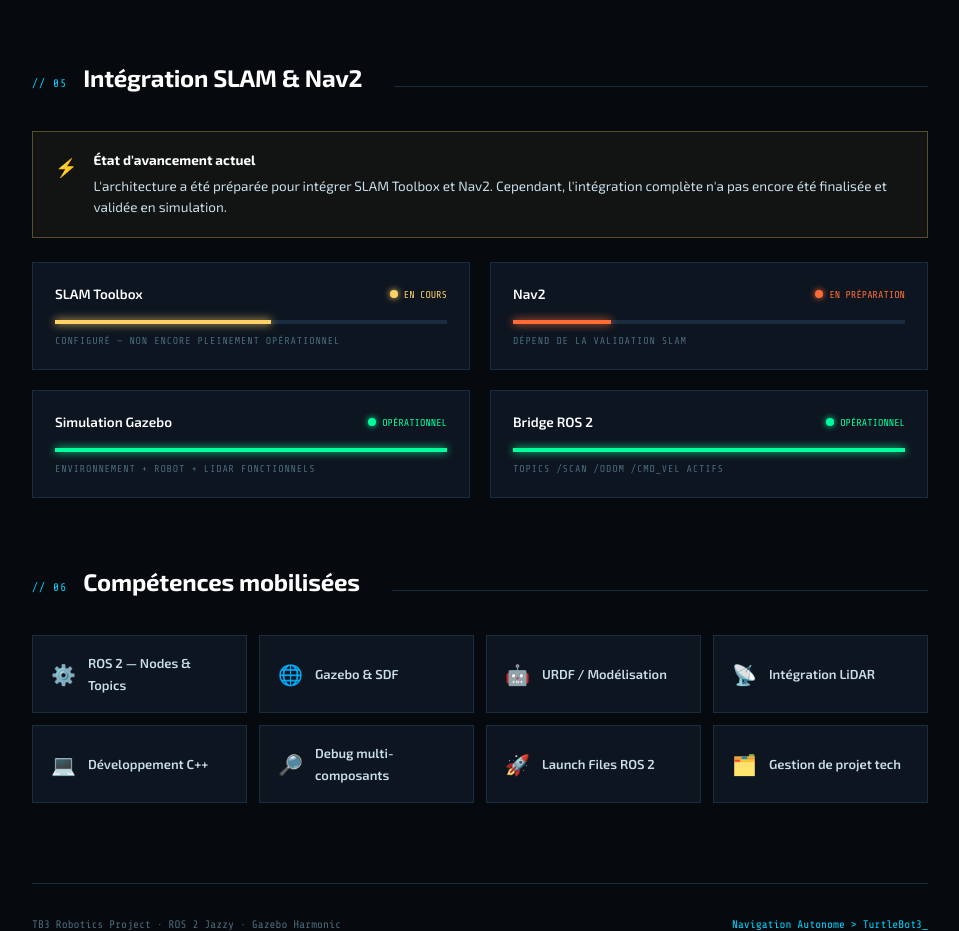
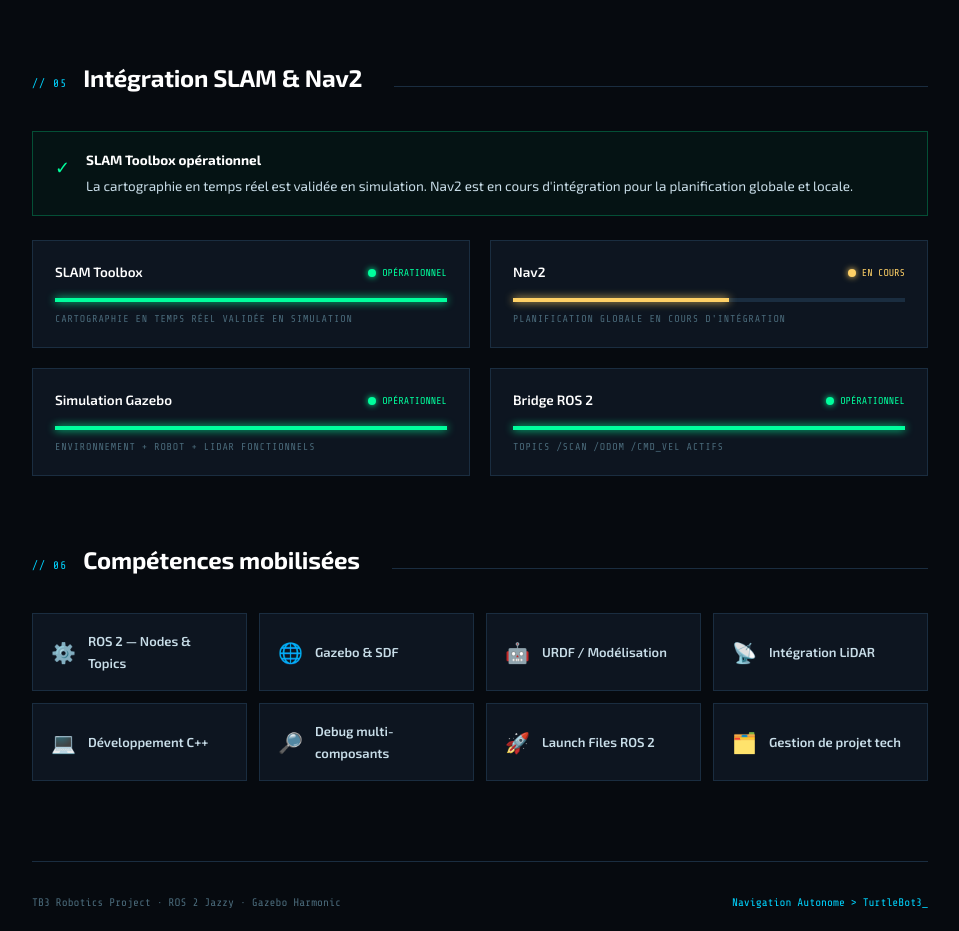
Before and after one commit to badreddinemarz/TB3-robotics-project-, a plain HTML site: page index.html in a window 1280 px wide. Shown: the part 2560-3491 px from the top of the page, without its empty margins (160-1119 px from the left). Drawn offline with nearby package versions, Linux system fonts and the light colour scheme.

Commit message:
Update index.html

```diff
--- a/index.html
+++ b/index.html
@@ -805,12 +805,11 @@
       <div class="divider"></div>
     </div>
 
-    <div class="alert warn">
-      <div class="alert-icon">⚡</div>
+    <div class="alert ok">
+      <div class="alert-icon">✓</div>
       <div class="alert-content">
-        <strong>État d'avancement actuel</strong>
-        L'architecture a été préparée pour intégrer SLAM Toolbox et Nav2.
-        Cependant, l'intégration complète n'a pas encore été finalisée et validée en simulation.
+        <strong>SLAM Toolbox opérationnel</strong>
+        La cartographie en temps réel est validée en simulation. Nav2 est en cours d'intégration pour la planification globale et locale.
       </div>
     </div>
 
@@ -819,6 +818,19 @@
         <div class="status-header">
           <span class="status-name">SLAM Toolbox</span>
           <div class="status-dot">
+            <div class="dot green"></div>
+            <span style="color:var(--green)">OPÉRATIONNEL</span>
+          </div>
+        </div>
+        <div class="status-bar-bg">
+          <div class="status-bar-fill fill-green" style="width:100%"></div>
+        </div>
+        <div class="status-label">Cartographie en temps réel validée en simulation</div>
+      </div>
+      <div class="status-card">
+        <div class="status-header">
+          <span class="status-name">Nav2</span>
+          <div class="status-dot">
             <div class="dot yellow"></div>
             <span style="color:var(--yellow)">EN COURS</span>
           </div>
@@ -826,20 +838,7 @@
         <div class="status-bar-bg">
           <div class="status-bar-fill fill-yellow" style="width:55%"></div>
         </div>
-        <div class="status-label">Configuré — non encore pleinement opérationnel</div>
-      </div>
-      <div class="status-card">
-        <div class="status-header">
-          <span class="status-name">Nav2</span>
-          <div class="status-dot">
-            <div class="dot orange"></div>
-            <span style="color:var(--orange)">EN PRÉPARATION</span>
-          </div>
-        </div>
-        <div class="status-bar-bg">
-          <div class="status-bar-fill fill-orange" style="width:25%"></div>
-        </div>
-        <div class="status-label">Dépend de la validation SLAM</div>
+        <div class="status-label">Planification globale en cours d'intégration</div>
       </div>
       <div class="status-card">
         <div class="status-header">
```
